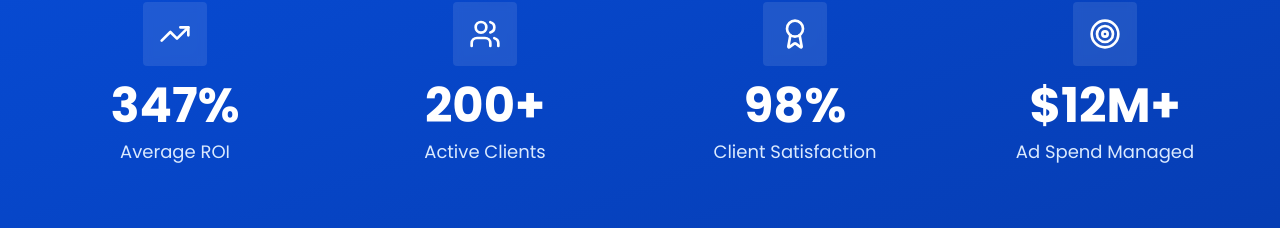
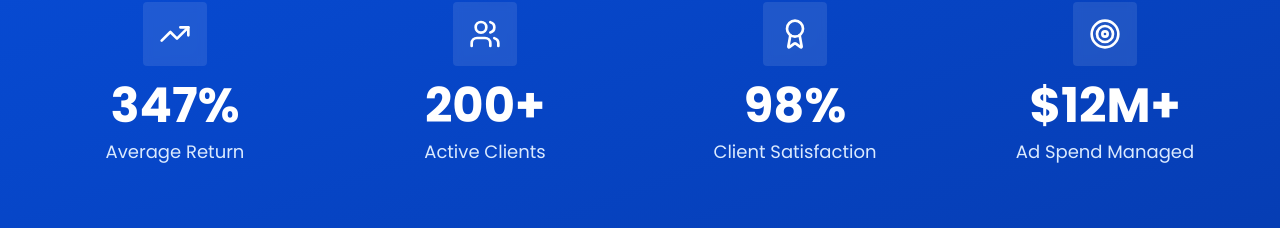
Before and after one commit to arrowaydigital/Arroway, a React (Vite) app: page / in a window 1280 px wide. Shown: the part 5359-5587 px from the top of the page. Built offline with nearby package versions, Linux system fonts and the light colour scheme.

Commit message:
Update HomeMetrics.tsx

```diff
--- a/src/components/features/HomeMetrics.tsx
+++ b/src/components/features/HomeMetrics.tsx
@@ -7,7 +7,7 @@ export function HomeMetrics() {
     {
       icon: TrendingUp,
       value: "347%",
-      label: "Average ROI",
+      label: "Average Return",
     },
     {
       icon: Users,
```
